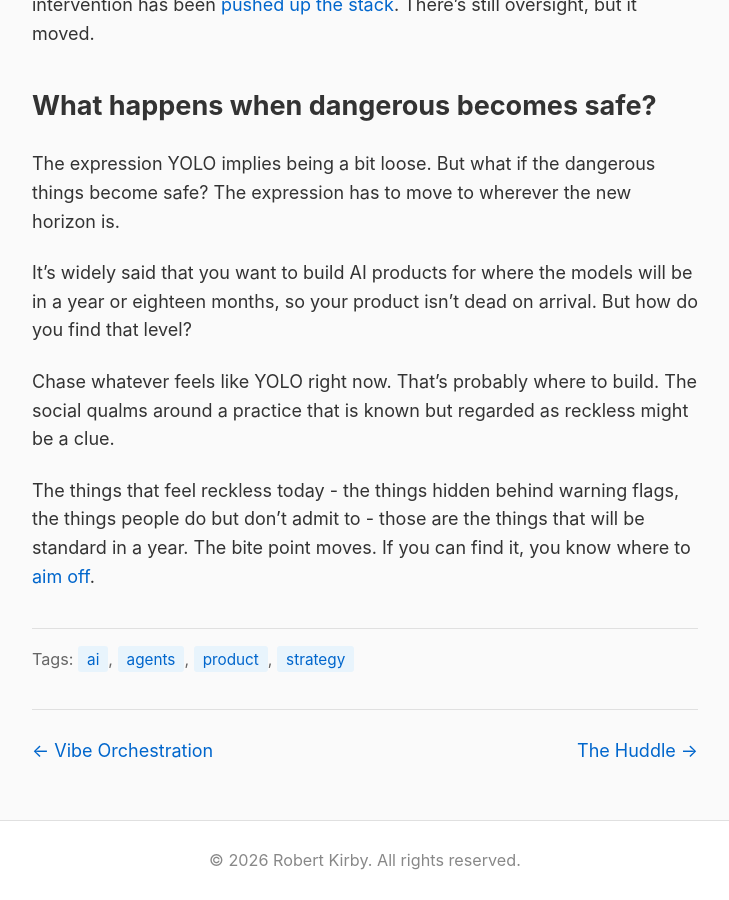
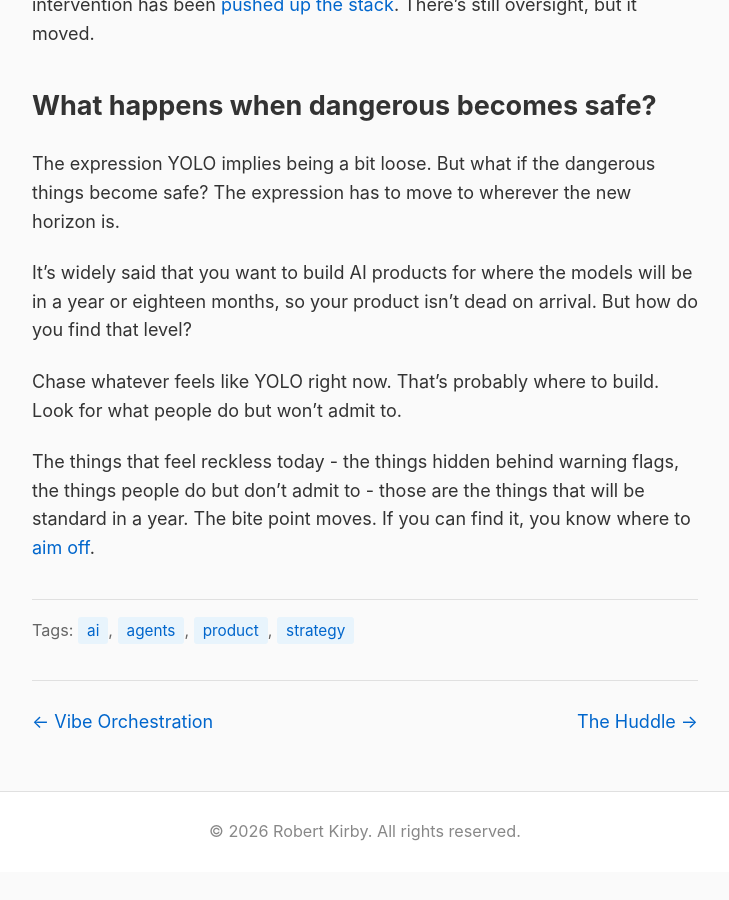
Before and after one commit to rob137/rob137.github.io, a Jekyll site: the page built from _posts/2026-01-06-the-bite-point.md, in a window 1280 px wide and 900 px high, scrolled down 922 px. Shown: the whole window, without its empty margins (275-1004 px from the left). Built offline with Jekyll 4.4.1, drawn with Linux system fonts in a browser that asks for light colours; after the commit the page ends 1794 px from its top, so only the background shows below that.

Commit message:
Tighten Bite Point wording, add Scott Adams link
🤖 Generated with [Claude Code](https://claude.com/claude-code)

Co-Authored-By: Claude Opus 4.5 <noreply@anthropic.com>

```diff
--- a/_posts/2026-01-06-the-bite-point.md
+++ b/_posts/2026-01-06-the-bite-point.md
@@ -24,6 +24,6 @@ The expression YOLO implies being a bit loose. But what if the dangerous things
 
 It's widely said that you want to build AI products for where the models will be in a year or eighteen months, so your product isn't dead on arrival. But how do you find that level?
 
-Chase whatever feels like YOLO right now. That's probably where to build. The social qualms around a practice that is known but regarded as reckless might be a clue.
+Chase whatever feels like YOLO right now. That's probably where to build. Look for what people do but won't admit to.
 
 The things that feel reckless today - the things hidden behind warning flags, the things people do but don't admit to - those are the things that will be standard in a year. The bite point moves. If you can find it, you know where to [aim off](/2026/01/05/aiming-off/).
```
Also changed, not shown: _posts/2026-01-02-books-as-compressed-prompts.md (+1 -1 lines).
